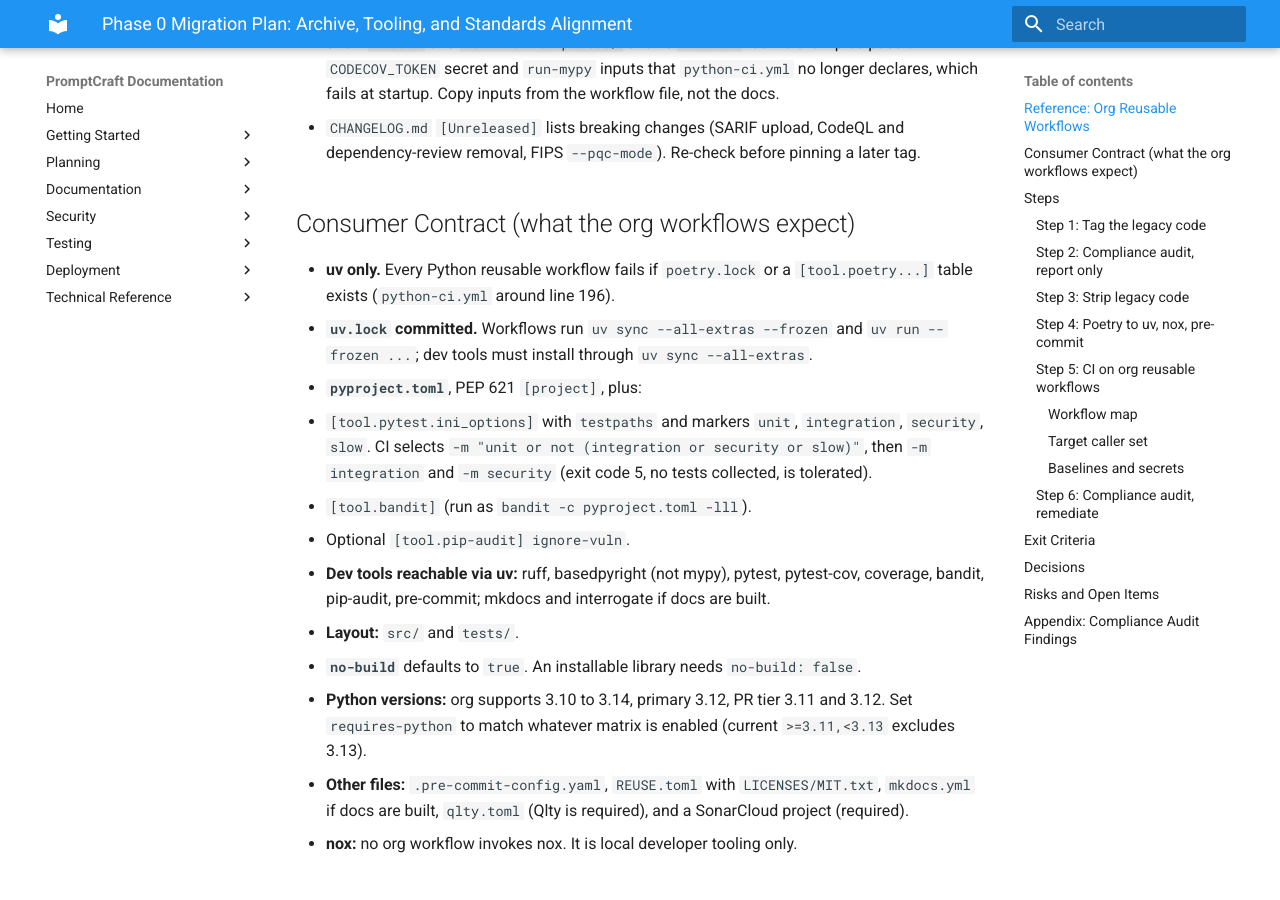
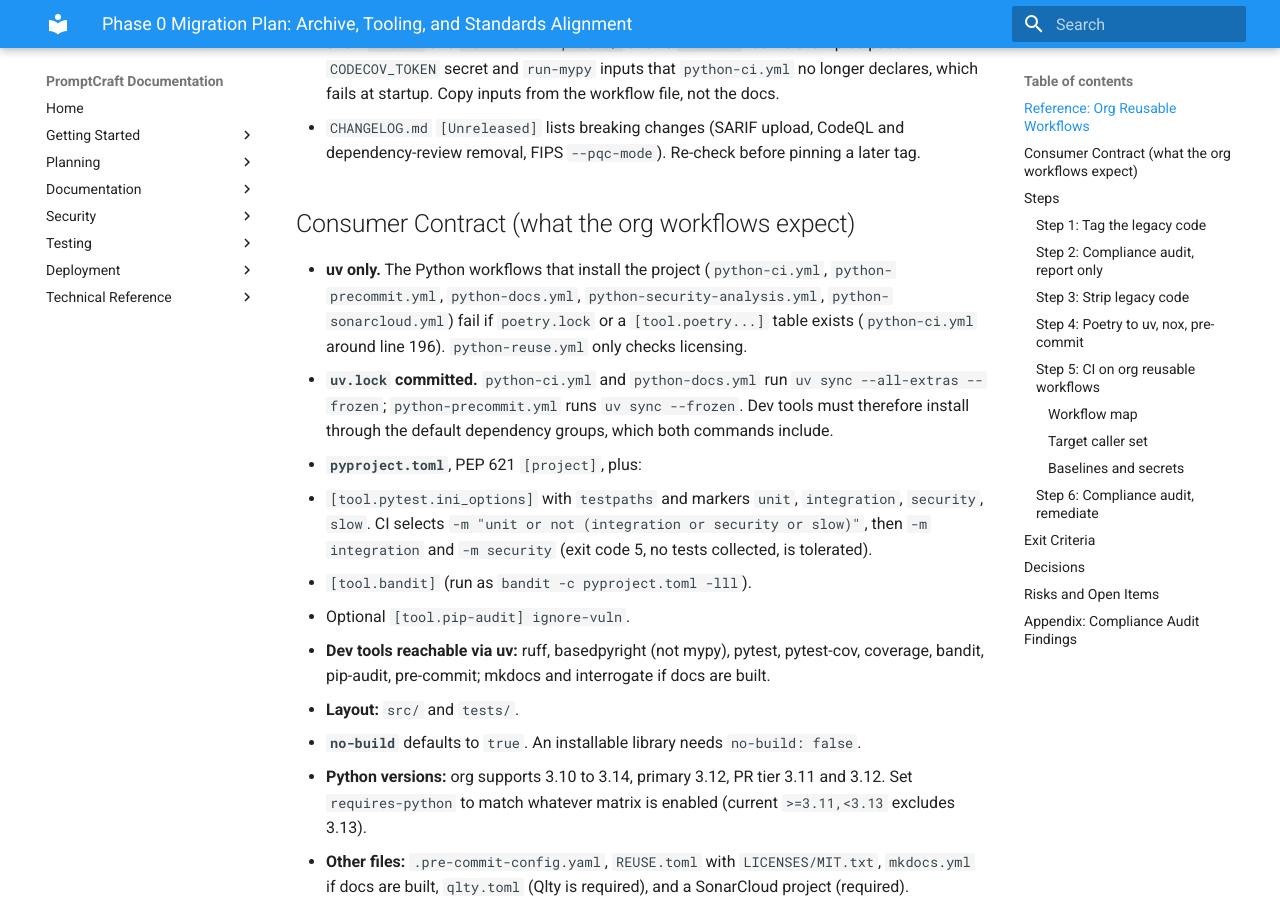
Before and after one commit to williaby/PromptCraft, an MkDocs documentation site: the page built from docs/architecture/phase-0-migration-plan.md, in a window 1280 px wide and 900 px high, scrolled down 519 px. Built offline with MkDocs 1.6.1 and Material for MkDocs 9.7.7, drawn with Linux system fonts in a browser that asks for light colours; some of the changed text lies outside the part shown.

Commit message:
docs(architecture): address review on eval statistics and CI scope
- ADR-001: define n as prompt pairs, combine the three judge samples by
  majority vote, and gate on a pair-level 95% Wilson interval.
- Phase 0 plan: scope the uv-only and lockfile requirements to the
  workflows that enforce them, and enable matrix testing (3.11 to 3.14)
  in the ci.yml caller before removing python-compatibility.yml.

Co-Authored-By: Claude Opus 5.5 <noreply@anthropic.com>
Claude-Session: https://claude.ai/code/session_01BZjid5gVcdNN55GkVQ858p

```diff
--- a/docs/architecture/phase-0-migration-plan.md
+++ b/docs/architecture/phase-0-migration-plan.md
@@ -18,10 +18,12 @@ written in this phase.
 
 ## Consumer Contract (what the org workflows expect)
 
-- **uv only.** Every Python reusable workflow fails if `poetry.lock` or a `[tool.poetry...]` table exists
-  (`python-ci.yml` around line 196).
-- **`uv.lock` committed.** Workflows run `uv sync --all-extras --frozen` and `uv run --frozen ...`; dev tools must
-  install through `uv sync --all-extras`.
+- **uv only.** The Python workflows that install the project (`python-ci.yml`, `python-precommit.yml`,
+  `python-docs.yml`, `python-security-analysis.yml`, `python-sonarcloud.yml`) fail if `poetry.lock` or a
+  `[tool.poetry...]` table exists (`python-ci.yml` around line 196). `python-reuse.yml` only checks licensing.
+- **`uv.lock` committed.** `python-ci.yml` and `python-docs.yml` run `uv sync --all-extras --frozen`;
+  `python-precommit.yml` runs `uv sync --frozen`. Dev tools must therefore install through the default dependency
+  groups, which both commands include.
 - **`pyproject.toml`**, PEP 621 `[project]`, plus:
   - `[tool.pytest.ini_options]` with `testpaths` and markers `unit`, `integration`, `security`, `slow`. CI selects
     `-m "unit or not (integration or security or slow)"`, then `-m integration` and `-m security` (exit code 5, no
@@ -118,7 +120,7 @@ per-job permissions, and include `merge_group:` if the merge queue is enabled.
 
 | Caller | Calls | Check names produced |
 | --- | --- | --- |
-| `ci.yml` (`name: CI`) | `python-ci.yml` with `python-version: '3.12'`, `no-build: false`, `coverage-threshold` | `ci / CI Gate`, plus wrapper job **`CI Gate`** |
+| `ci.yml` (`name: CI`) | `python-ci.yml` with `python-version: '3.12'`, `enable-matrix-testing: true`, `python-versions-comprehensive` 3.11 to 3.14, `no-build: false`, `coverage-threshold` | `ci / CI Gate`, plus wrapper job **`CI Gate`** |
 | `pr-validation.yml` | Copied from org | **`Dependency & Standards Validation`**, `PR Title Format`, `PR Body Non-Empty`, `PR Validation Gate` |
 | `security-analysis.yml` | `python-security-analysis.yml` | `security / Security Gate Validation`, wrapper `Security Gate Validation` |
 | `pre-commit.yml` | `python-precommit.yml` | `<job> / Pre-Commit Hooks` |
```
Also changed, not shown: other parts of docs/architecture/phase-0-migration-plan.md (+1 -1 lines), docs/architecture/adr-001-portable-prompt-refiner.md (+5 -3 lines).
